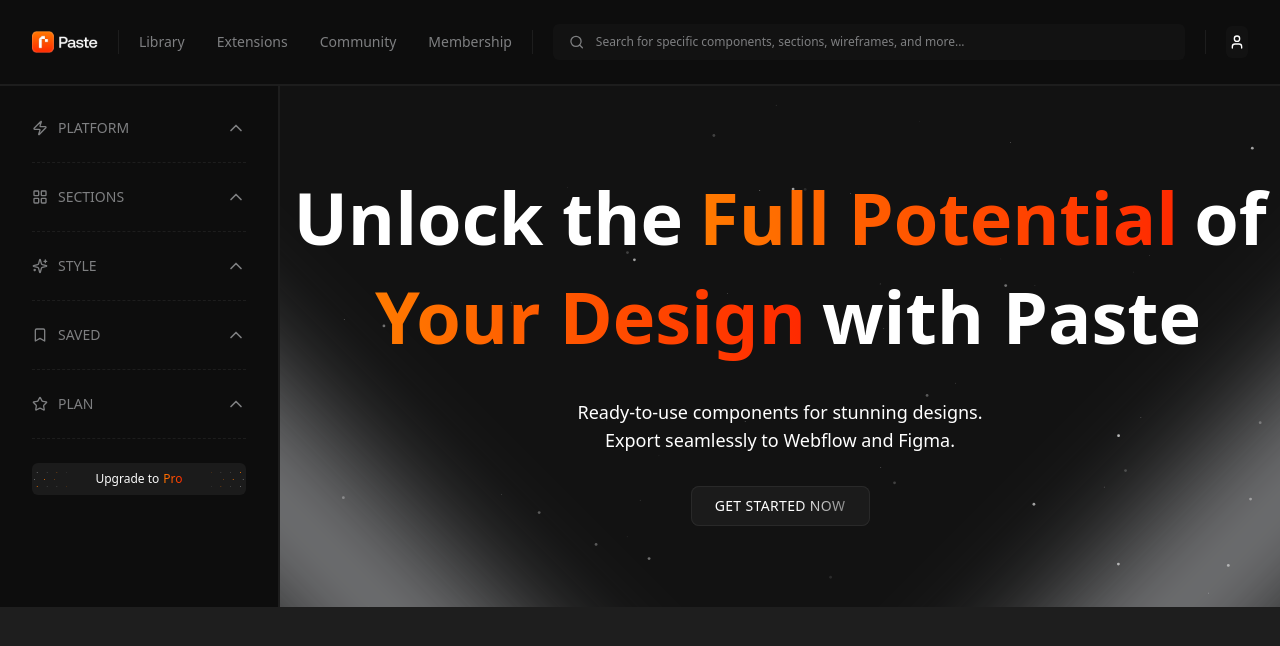
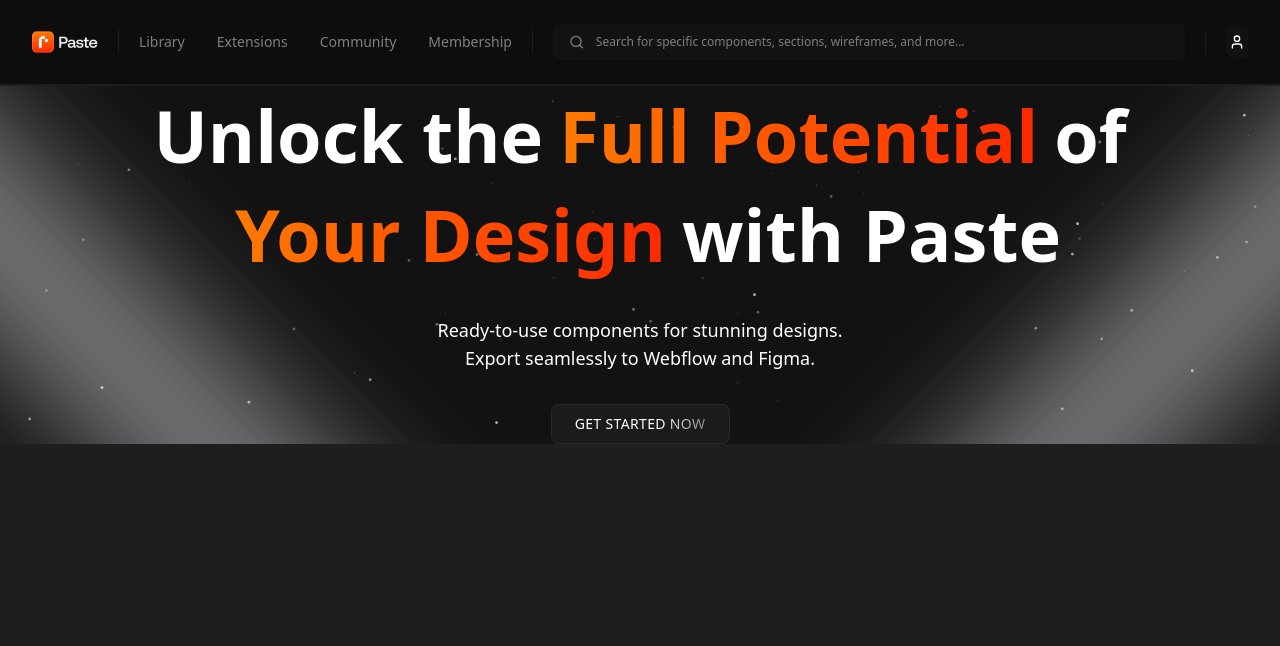
Before and after one commit to AlexDDevv/Ui-Library-Spikes, a Next.js app: page / in a window 1280 px wide. Shown: the top 646 px of the page. Built offline with nearby package versions, Linux system fonts and the light colour scheme.

Commit message:
💩 Remove for now NavBar and main balise from layout

```diff
--- a/src/app/layout.tsx
+++ b/src/app/layout.tsx
@@ -1,6 +1,5 @@
 import type { Metadata } from "next";
 import Header from "./components/Header";
-import NavBar from "./components/NavBar";
 import "../assets/styles/globals.css";
 import "../assets/styles/main.css";
 
@@ -20,10 +19,7 @@ export default function RootLayout({
             <body className="bg-background">
                 <link rel="icon" href="/favicon.ico" sizes="any" />
                 <Header />
-                <main className="flex">
-                    <NavBar />
-                    {children}
-                </main>
+                {children}
             </body>
         </html>
     );
```
